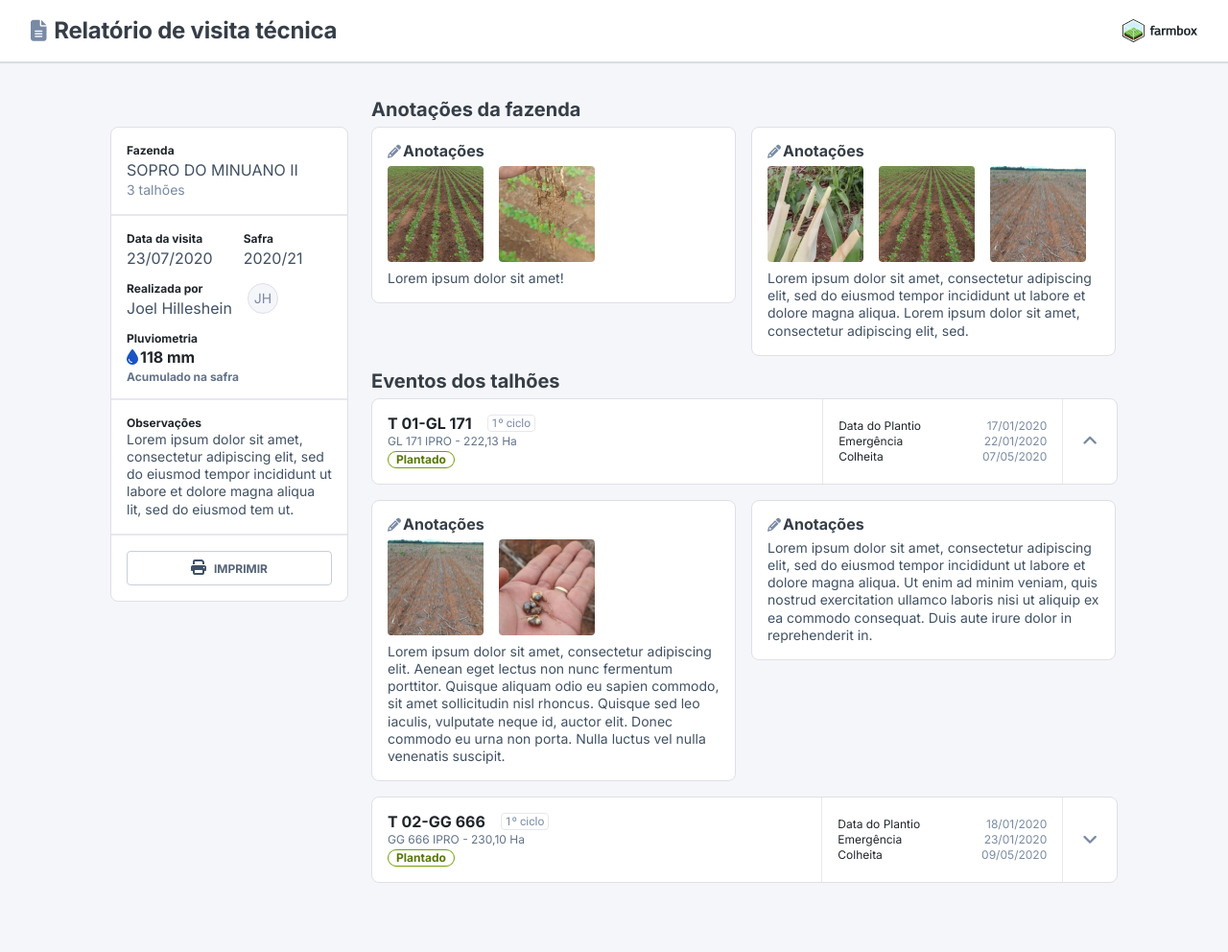
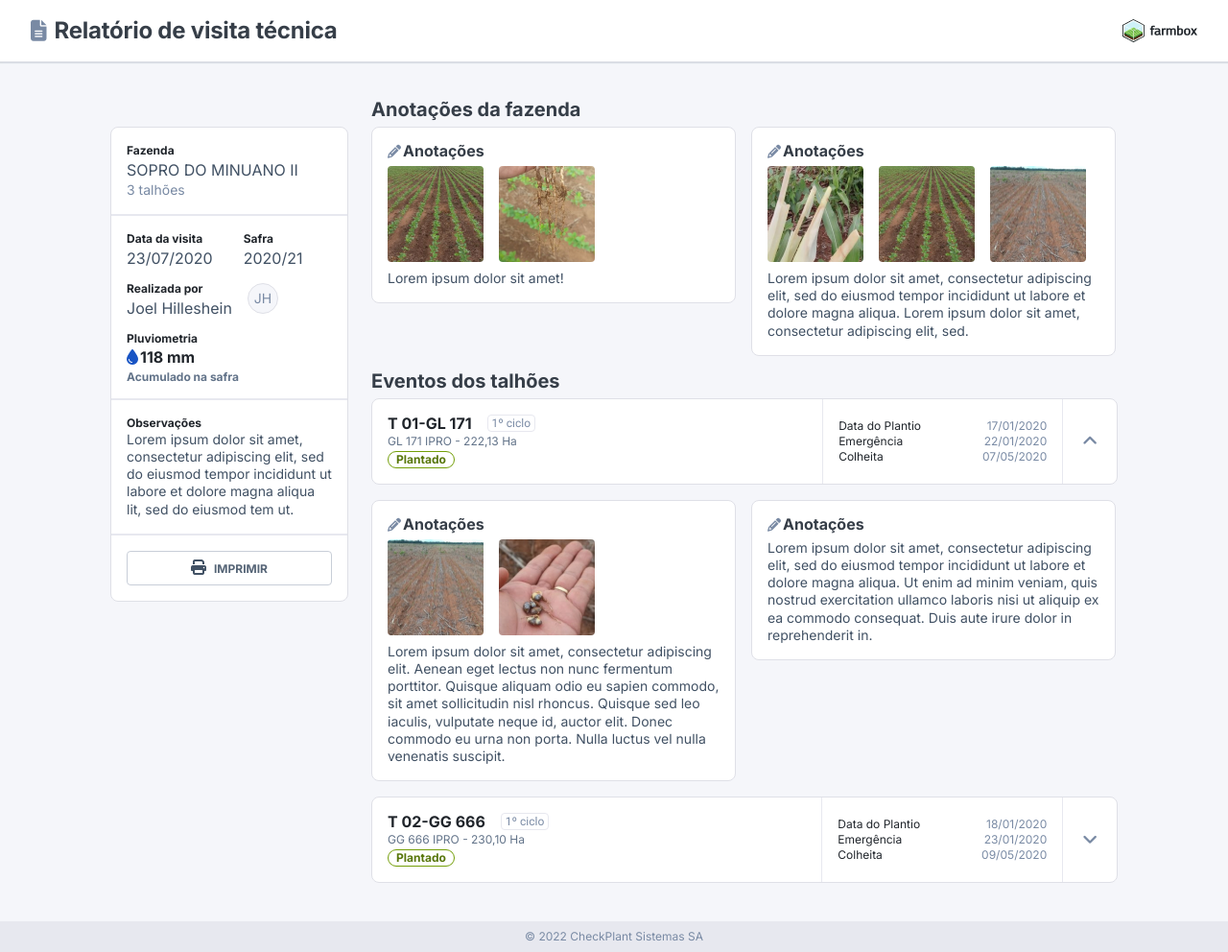
Before and after one commit to matheusguerreiro/Relatorio-de-Visita-Tecnica, a plain HTML site: page index.html in a window 1280 px wide. Shown: the whole page at 96% size. Before the commit the page ends 920 px from the top, so only its background shows below. Drawn offline with Linux system fonts and the light colour scheme.

Commit message:
tudo OK!

```diff
--- a/index.html
+++ b/index.html
@@ -17,7 +17,8 @@
 <body>
   <header>
     <div class="divh1">
-      <h1><i class="fa-solid fa-file-lines"></i>Relatório de visita técnica</h1>
+      <span><i class="fa-solid fa-file-lines"></i></span>
+      <h1>Relatório de visita técnica</h1>
     </div>
     <div class="divlogo">
       <img src="img/logo-fb.png" alt="Checkplant">
@@ -150,7 +151,7 @@
     </div>
   </main>
   <footer>
-
+    <div class="divf">© 2022 CheckPlant Sistemas SA</div>
   </footer>
 </body>
 </html>
--- /dev/null
+++ b/sass/2-layouts/_footer.sass
@@ -0,0 +1,16 @@
+@use "../1-base/_variables"
+@use "../1-base/_responsive"
+
+footer
+  width: 100%
+  background-color: #E7E8EF
+  display: flex
+  flex-direction: row
+  justify-content: center
+  align-items: center
+  margin-top: 40px
+  .divf
+    font-size: 12px
+    line-height: 12px
+    color: #798AA4
+    margin: 10px 0
--- a/sass/2-layouts/_header.sass
+++ b/sass/2-layouts/_header.sass
@@ -10,16 +10,19 @@ header
   margin-bottom: 40px
   .divh1
     display: flex
-    flex-wrap: wrap
+    flex-direction: row
+    // flex-wrap: wrap
     align-items: center
     h1
       font-size: 24px
       line-height: 100%
       letter-spacing: -0.01em
       color: variables.$header-h1
+      margin-right: 32px
       @include responsive.mobile
         font-size: 16px
         line-height: 16px
+    span
       i
         font-size: 22px
         margin-right: 8px
--- a/sass/2-layouts/_main.sass
+++ b/sass/2-layouts/_main.sass
@@ -86,7 +86,7 @@ main
           display: flex
           flex-direction: row
           flex-wrap: wrap
-          margin: -4px 0 0 16px
+          margin: -4px 16px 0 16px
           column-gap: 16px
           row-gap: 8px
           align-items: center
--- a/sass/2-layouts/layouts.sass
+++ b/sass/2-layouts/layouts.sass
@@ -1,2 +1,3 @@
 @use "_header"
 @use "_main"
+@use "_footer"
```
Also changed, not shown: css/styles.css, 1 other file.
